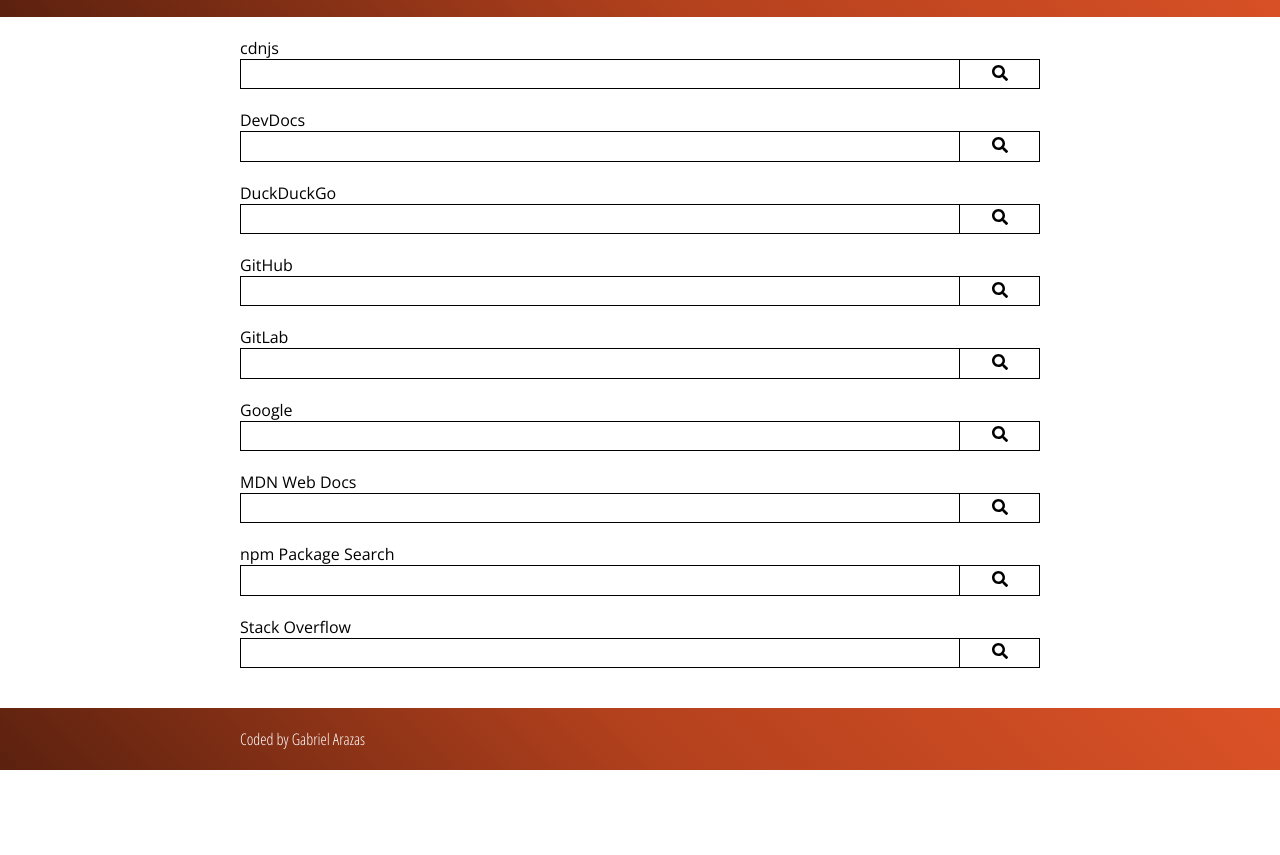
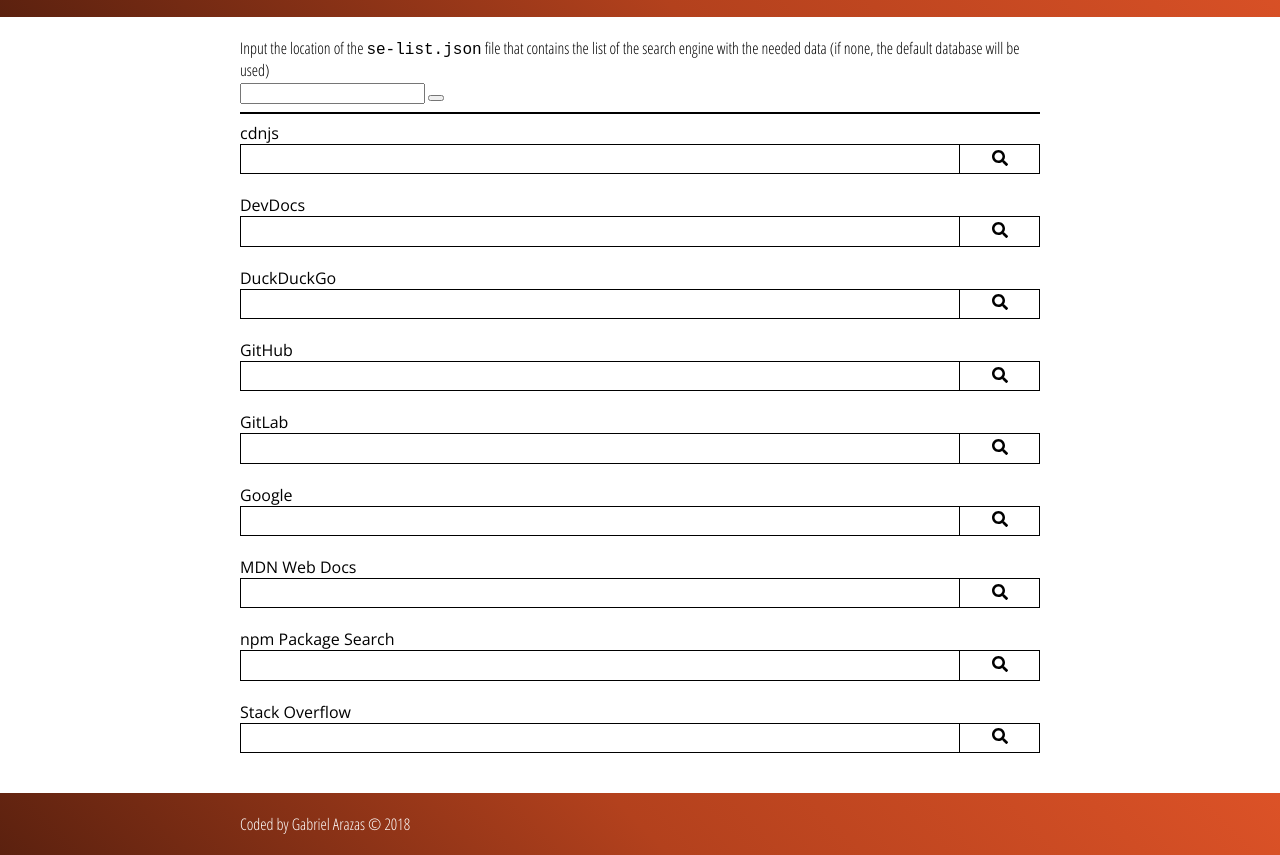
Before and after one commit to foo-dogsquared/one-for-all, a plain HTML site: page index.html in a window 1280 px wide. Shown: the part 70-925 px from the top of the page. Before the commit the page ends 840 px from the top, so only its background shows below. Drawn offline with nearby package versions, Linux system fonts and the light colour scheme.

Commit message:
Save the affected files

```diff
--- a/index.html
+++ b/index.html
@@ -21,13 +21,29 @@
     </header>
     <main>
         <div id="list-container" class="wrapper main">
+            <div id="database-url-input-section">
+                <div class="database-url-desc">Input the location of the <code>se-list.json</code> file that contains
+                the list of the search engine with the needed data (if none, the default database will be used)</div>
+                <div id="database-url-input-grid">
+                    <input id="dbUrlInput">
+                    <button id="dbUrlSearch"></button>
+                </div>
+                <hr color="transparent">
+            </div>
+
+            <ul id="search-list">
+            </ul>
         </div>
     </main>
     <footer>
         <div class="wrapper footer">
             <span>Coded by <a class="username" href="https://github.com/foo-dogsquared">Gabriel Arazas</a></span>
+            <span>© <span id="currentYear"></span></span>
         </div>
     </footer>
-    <script src="main.js"></script>
+    <script src="main.js" async></script>
+    <script>
+        document.querySelector("#currentYear").textContent = new Date().getFullYear();
+    </script>
 </body>
 </html>
```
Also changed, not shown: README.md.
